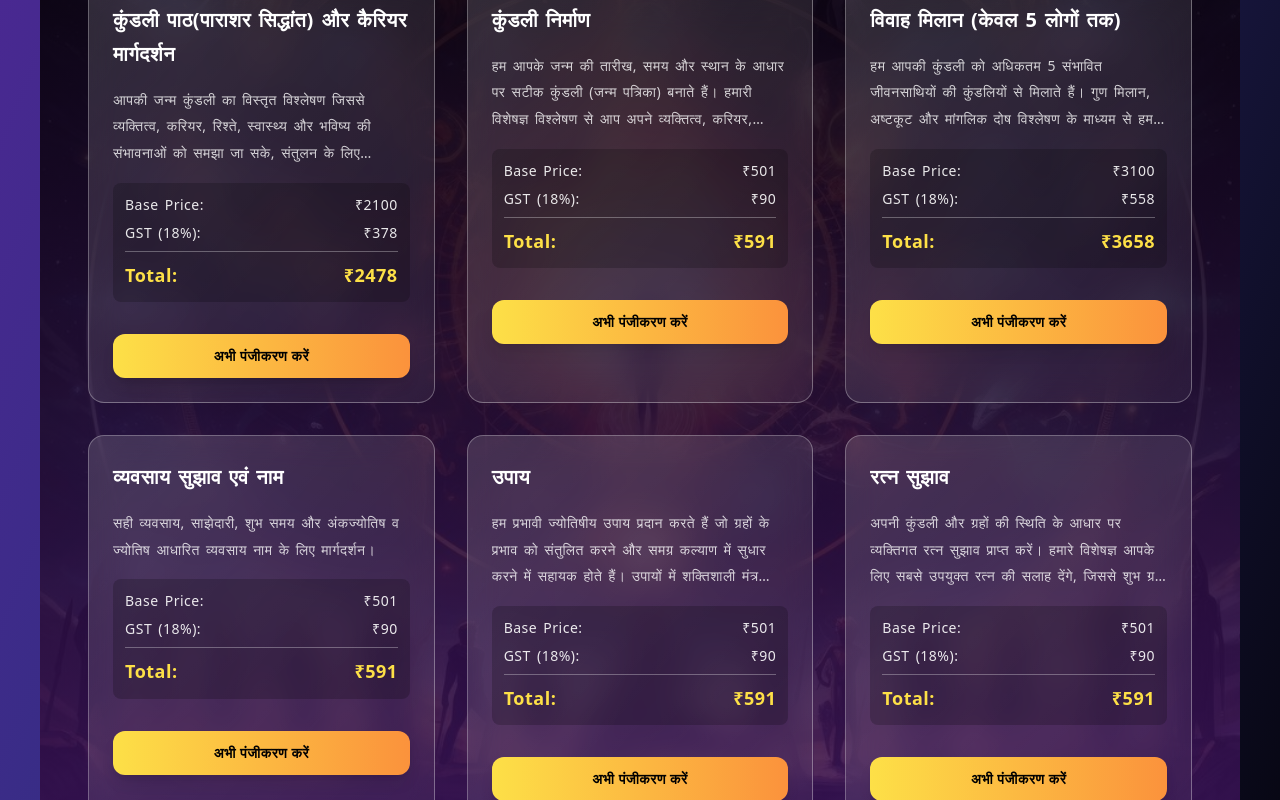
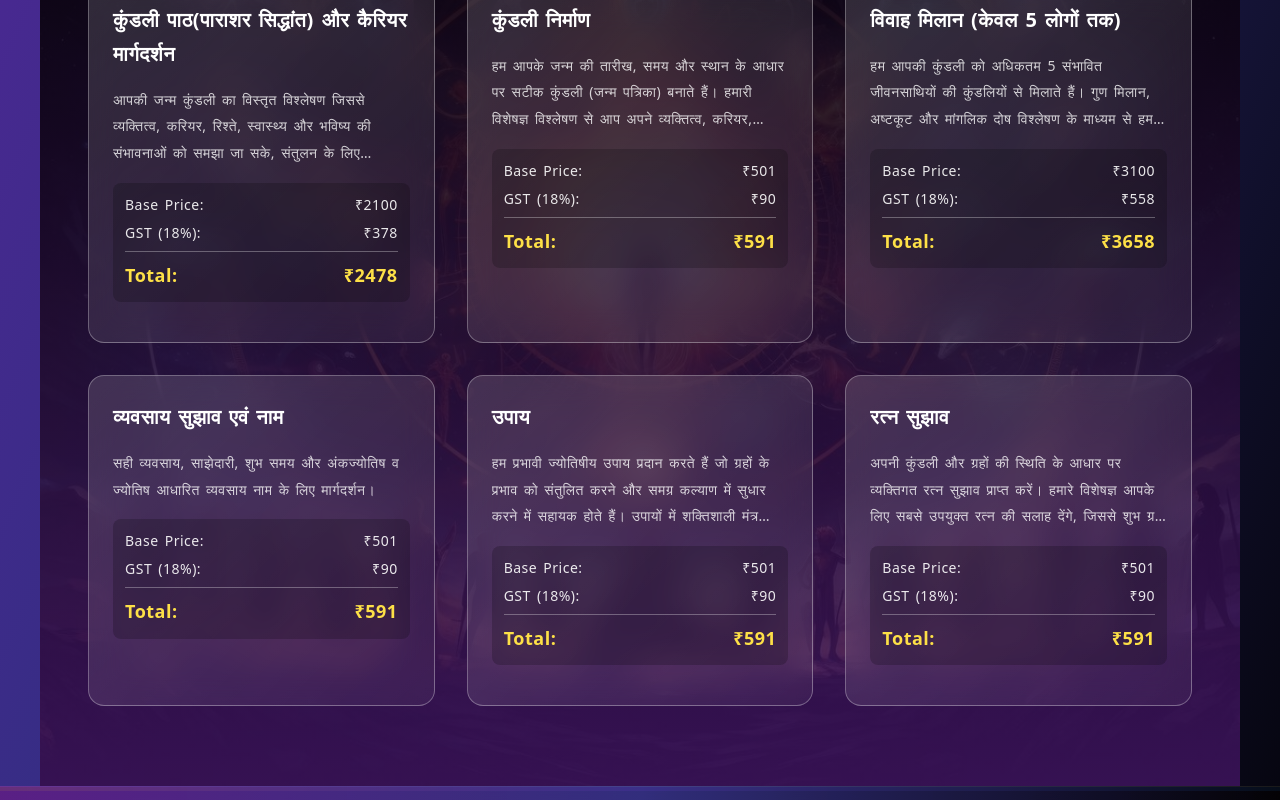
Before and after one commit to RiteshSinghSisodiya/astro_frontend, a React (Vite) app: page / in a window 1280 px wide. Shown: the part 1839-2639 px from the top of the page. Built offline with nearby package versions, Linux system fonts and the light colour scheme.

Commit message:
button and onclick event commented

```diff
--- a/src/pages/Landing.jsx
+++ b/src/pages/Landing.jsx
@@ -132,11 +132,10 @@ export default function Landing() {
               return (
                 <div
                   key={svc.id}
-                  className={`bg-gradient-to-br from-white/15 to-white/5 backdrop-blur-lg rounded-xl md:rounded-2xl p-3 md:p-6 border border-white/30 transition-all duration-500 cursor-pointer hover:scale-105 hover:shadow-2xl hover:border-yellow-300/50 group ${
+                  className={`bg-gradient-to-br from-white/15 to-white/5 backdrop-blur-lg rounded-xl md:rounded-2xl p-3 md:p-6 border border-white/30 transition-all duration-500 hover:scale-105 hover:shadow-2xl hover:border-yellow-300/50 group ${
                     active?.id === svc.id ? "scale-105 bg-gradient-to-br from-white/25 to-white/10 border-yellow-300/70 shadow-2xl" : ""
                   }`}
                   style={{ animationDelay: `${index * 0.1}s` }}
-                  onClick={() => startBooking(svc)}
                 >
                   <h3 className="text-sm md:text-xl font-semibold text-white mb-2 md:mb-3 group-hover:text-yellow-300 transition-colors duration-300 leading-tight">
                     {t(`services.${svc.id}.name`)}
@@ -160,9 +159,11 @@ export default function Landing() {
                       </div>
                     </div>
                   </div>
+                  {/* Register button temporarily hidden. Uncomment to enable registration.
                   <button className="w-full mt-2 md:mt-4 bg-gradient-to-r from-yellow-300 to-orange-400 text-black py-2 md:py-3 rounded-lg md:rounded-xl font-semibold text-xs md:text-sm hover:from-yellow-400 hover:to-orange-500 transition-all duration-300 transform hover:scale-105 shadow-lg hover:shadow-xl">
                     {t("register")}
                   </button>
+                  */}
                 </div>
               );
             })}
```
